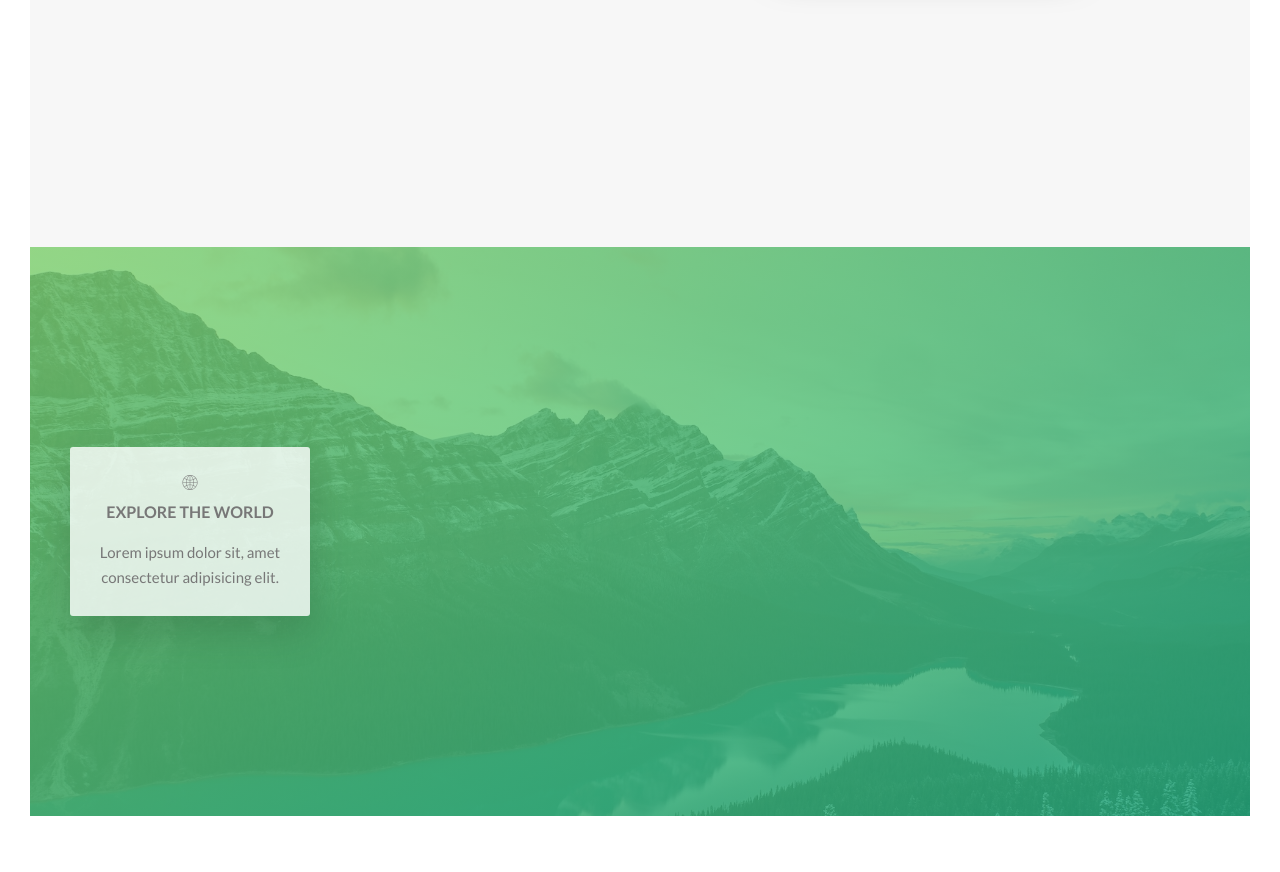
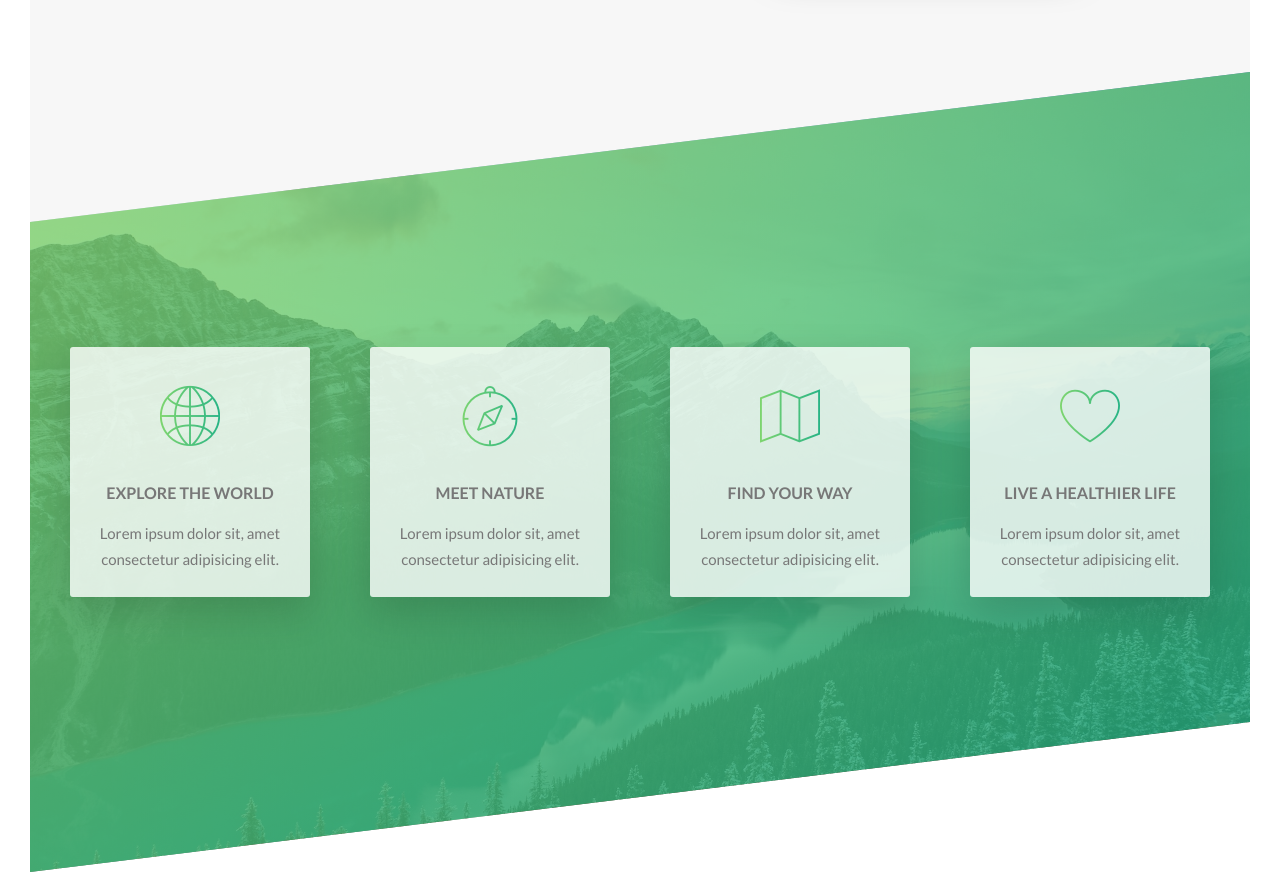
Before and after one commit to adinoyi-reference/natours-webpage-css, a website: page index.html in a window 1280 px wide. Shown: the part 1364-2236 px from the top of the page. Before the commit the page ends 2210 px from the top, so only its background shows below. Drawn offline with Linux system fonts and the light colour scheme.

Commit message:
feat(features-section): complete adding styling for the features section
[Delivers]

```diff
--- a/index.html
+++ b/index.html
@@ -66,6 +66,33 @@
                             </p>
                         </div>
                     </div>
+                    <div class="col-1-of-4">
+                        <div class="feature-box">
+                            <i class="feature-box__icon icon-basic-compass"></i>
+                            <h3 class="heading-tertiary u-margin-bottom-small">Meet nature</h3>
+                            <p class="feature-box__text">
+                                Lorem ipsum dolor sit, amet consectetur adipisicing elit.
+                            </p>
+                        </div>
+                    </div>
+                    <div class="col-1-of-4">
+                        <div class="feature-box">
+                            <i class="feature-box__icon icon-basic-map"></i>
+                            <h3 class="heading-tertiary u-margin-bottom-small">Find your way</h3>
+                            <p class="feature-box__text">
+                                Lorem ipsum dolor sit, amet consectetur adipisicing elit.
+                            </p>
+                        </div>
+                    </div>
+                    <div class="col-1-of-4">
+                        <div class="feature-box">
+                            <i class="feature-box__icon icon-basic-heart"></i>
+                            <h3 class="heading-tertiary u-margin-bottom-small">Live a healthier life</h3>
+                            <p class="feature-box__text">
+                                Lorem ipsum dolor sit, amet consectetur adipisicing elit.
+                            </p>
+                        </div>
+                    </div>
                 </div>
             </section>
         </main>
--- a/sass/components/_feature-box.scss
+++ b/sass/components/_feature-box.scss
@@ -5,12 +5,19 @@
   text-align: center;
   border-radius: .3rem;
   box-shadow: 0 1.5rem 4rem rgba($color-black, .15);
+  transition: transform .3s;
 
   &__icon {
-
+    font-size: 6rem;
+    margin-bottom: .5rem;
+    display: inline-block;
+    background-image: linear-gradient(to right, $color-primary-light, $color-primary-dark);
+    background-clip: text;
+    -webkit-background-clip: text;
+    color: transparent;
   }
 
-  &__text {
-
+  &:hover {
+    transform: translateY(-1.5rem) scale(1.03);
   }
 }
--- a/sass/pages/_home.scss
+++ b/sass/pages/_home.scss
@@ -12,5 +12,10 @@
     rgba($color-primary-dark, 0.8)),
     url(../img/nat-4.jpg);
   background-size: cover;
+  transform: skewY(-7deg);
+  margin-top: -10rem;
 
+  & > * {
+    transform: skewY(7deg);
+  }
 }
```
Also changed, not shown: css/style.css.
